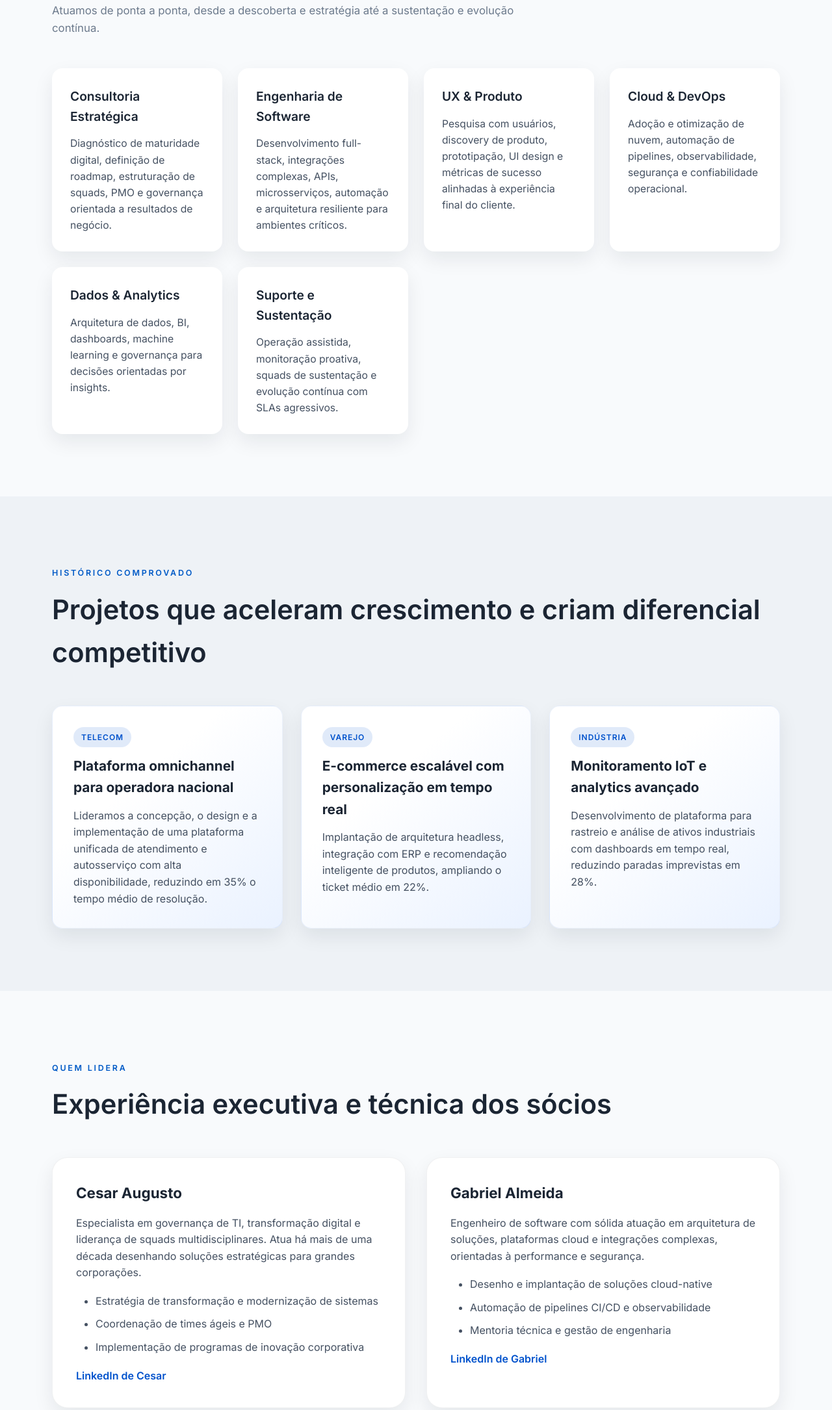
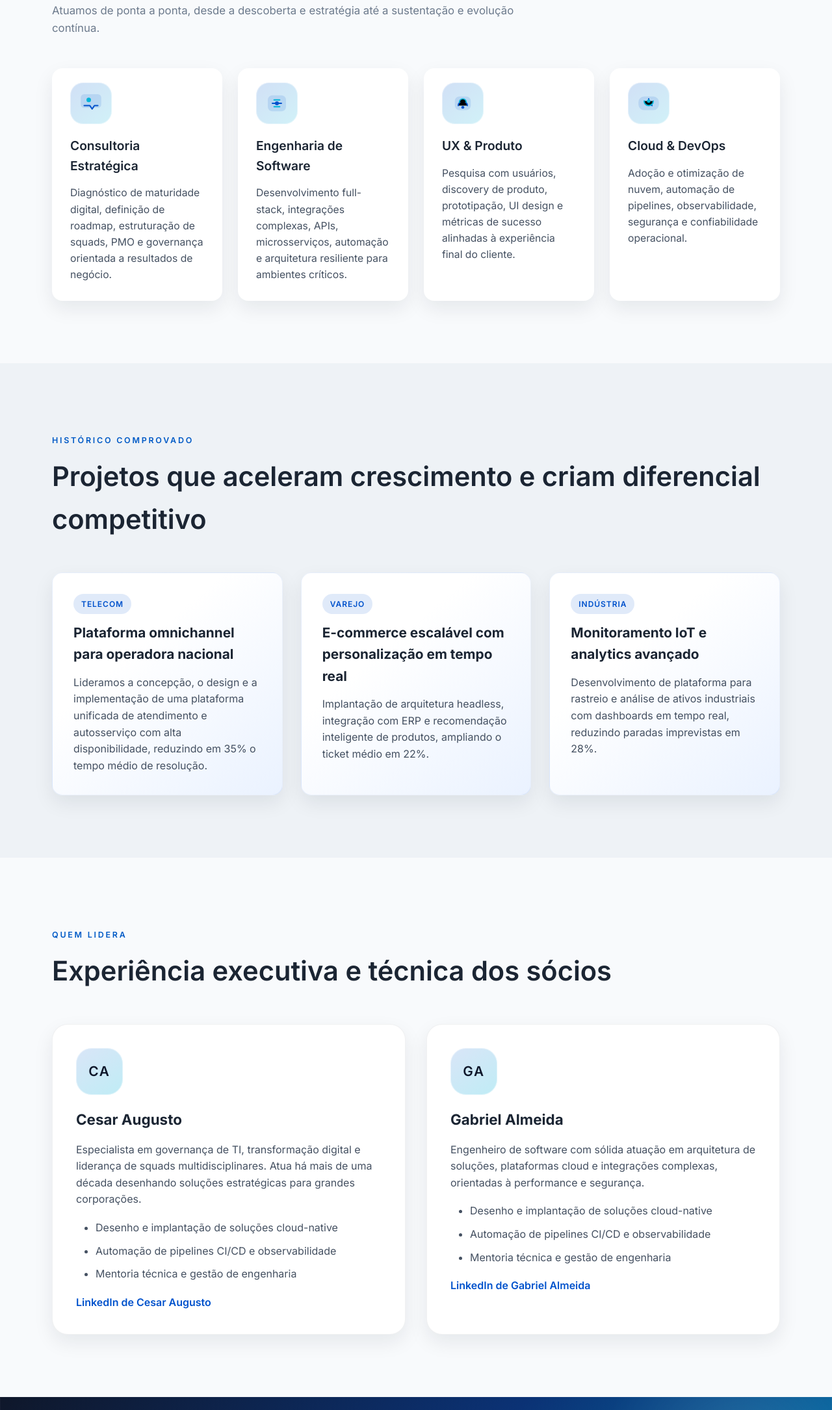
Before and after one commit to CAS-IT-Solutions/site-casitsolutions, a plain HTML site: page index.html in a window 1280 px wide. Shown: the part 1275-3445 px from the top of the page at 65% size. Drawn offline with Linux system fonts and the light colour scheme.

Commit message:
feat: add icons to service cards and enhance founder avatar styles

```diff
--- a/index.html
+++ b/index.html
@@ -62,6 +62,13 @@
       </div>
       <div class="cards-grid">
         <article class="card">
+          <div class="card-icon" aria-hidden="true">
+            <svg viewBox="0 0 48 48" xmlns="http://www.w3.org/2000/svg" role="presentation">
+              <rect x="6" y="8" width="36" height="24" rx="6" fill="rgba(0,82,204,0.12)" />
+              <path d="M12 28h10l4 6 4-6h6" stroke="#0052cc" stroke-width="2.4" stroke-linecap="round" stroke-linejoin="round" fill="none" />
+              <path d="M16 18a4 4 0 1 1 8 0 4 4 0 0 1-8 0Z" fill="#00b4d8" />
+            </svg>
+          </div>
           <h3>Consultoria Estratégica</h3>
           <p>
             Diagnóstico de maturidade digital, definição de roadmap, estruturação de squads, PMO e governança
@@ -69,6 +76,15 @@
           </p>
         </article>
         <article class="card">
+          <div class="card-icon" aria-hidden="true">
+            <svg viewBox="0 0 48 48" xmlns="http://www.w3.org/2000/svg" role="presentation">
+              <rect x="8" y="10" width="32" height="28" rx="8" fill="rgba(0,82,204,0.12)" />
+              <path d="M16 24h16" stroke="#0052cc" stroke-width="2.2" stroke-linecap="round" />
+              <path d="M19 18h10" stroke="#00b4d8" stroke-width="2.2" stroke-linecap="round" />
+              <path d="M19 30h10" stroke="#00b4d8" stroke-width="2.2" stroke-linecap="round" />
+              <circle cx="24" cy="24" r="3.5" fill="#0052cc" />
+            </svg>
+          </div>
           <h3>Engenharia de Software</h3>
           <p>
             Desenvolvimento full-stack, integrações complexas, APIs, microsserviços, automação e arquitetura resiliente
@@ -76,6 +92,14 @@
           </p>
         </article>
         <article class="card">
+          <div class="card-icon" aria-hidden="true">
+            <svg viewBox="0 0 48 48" xmlns="http://www.w3.org/2000/svg" role="presentation">
+              <rect x="10" y="12" width="28" height="24" rx="8" fill="rgba(0,82,204,0.12)" />
+              <path d="M16 28c0-4 3.6-8 8-8s8 4 8 8" stroke="#0052cc" stroke-width="2.2" stroke-linecap="round" />
+              <path d="M18 22c0-3 2.7-6 6-6s6 3 6 6" stroke="#00b4d8" stroke-width="2" stroke-linecap="round" />
+              <circle cx="24" cy="31" r="2.5" fill="#0052cc" />
+            </svg>
+          </div>
           <h3>UX &amp; Produto</h3>
           <p>
             Pesquisa com usuários, discovery de produto, prototipação, UI design e métricas de sucesso alinhadas
@@ -83,21 +107,17 @@
           </p>
         </article>
         <article class="card">
+          <div class="card-icon" aria-hidden="true">
+            <svg viewBox="0 0 48 48" xmlns="http://www.w3.org/2000/svg" role="presentation">
+              <rect x="6" y="12" width="36" height="24" rx="10" fill="rgba(0,82,204,0.12)" />
+              <path d="M24 16v8l6 4" stroke="#0052cc" stroke-width="2.2" stroke-linecap="round" stroke-linejoin="round" />
+              <path d="M32 20c0 4.418-3.582 8-8 8s-8-3.582-8-8" stroke="#00b4d8" stroke-width="2.2" stroke-linecap="round" />
+              <circle cx="24" cy="20" r="3" fill="#00b4d8" />
+            </svg>
+          </div>
           <h3>Cloud &amp; DevOps</h3>
           <p>
             Adoção e otimização de nuvem, automação de pipelines, observabilidade, segurança e confiabilidade operacional.
-          </p>
-        </article>
-        <article class="card">
-          <h3>Dados &amp; Analytics</h3>
-          <p>
-            Arquitetura de dados, BI, dashboards, machine learning e governança para decisões orientadas por insights.
-          </p>
-        </article>
-        <article class="card">
-          <h3>Suporte e Sustentação</h3>
-          <p>
-            Operação assistida, monitoração proativa, squads de sustentação e evolução contínua com SLAs agressivos.
           </p>
         </article>
       </div>
@@ -143,19 +163,25 @@
       </div>
       <div class="founders-grid">
         <article class="founder-card">
+          <div class="founder-avatar" aria-hidden="true">
+            <span>CA</span>
+          </div>
           <h3>Cesar Augusto</h3>
           <p>
             Especialista em governança de TI, transformação digital e liderança de squads multidisciplinares.
             Atua há mais de uma década desenhando soluções estratégicas para grandes corporações.
           </p>
           <ul class="bullet-list">
-            <li>Estratégia de transformação e modernização de sistemas</li>
-            <li>Coordenação de times ágeis e PMO</li>
-            <li>Implementação de programas de inovação corporativa</li>
+            <li>Desenho e implantação de soluções cloud-native</li>
+            <li>Automação de pipelines CI/CD e observabilidade</li>
+            <li>Mentoria técnica e gestão de engenharia</li>
           </ul>
-          <a class="link" href="https://www.linkedin.com/in/c-augusto/" target="_blank" rel="noopener">LinkedIn de Cesar</a>
+          <a class="link" href="https://www.linkedin.com/in/c-augusto/" target="_blank" rel="noopener">LinkedIn de Cesar Augusto</a>
         </article>
         <article class="founder-card">
+          <div class="founder-avatar" aria-hidden="true">
+            <span>GA</span>
+          </div>
           <h3>Gabriel Almeida</h3>
           <p>
             Engenheiro de software com sólida atuação em arquitetura de soluções, plataformas cloud e integrações complexas,
@@ -166,7 +192,7 @@
             <li>Automação de pipelines CI/CD e observabilidade</li>
             <li>Mentoria técnica e gestão de engenharia</li>
           </ul>
-          <a class="link" href="https://www.linkedin.com/in/gabriel-almeida-b5221974/" target="_blank" rel="noopener">LinkedIn de Gabriel</a>
+          <a class="link" href="https://www.linkedin.com/in/gabriel-almeida-b5221974/" target="_blank" rel="noopener">LinkedIn de Gabriel Almeida</a>
         </article>
       </div>
     </section>
@@ -239,7 +265,7 @@
         <a class="link" href="#projetos">Projetos</a>
       </div>
     </div>
-    <p class="footer-note">© 2024 CAS It Solutions. Todos os direitos reservados.</p>
+    <p class="footer-note">© 2025 CAS It Solutions. Todos os direitos reservados.</p>
   </footer>
 </body>
 </html>
--- a/styles.css
+++ b/styles.css
@@ -270,6 +270,23 @@ footer {
   transition: transform 0.2s ease, box-shadow 0.2s ease;
 }
 
+.card-icon {
+  width: 64px;
+  height: 64px;
+  border-radius: 20px;
+  background: linear-gradient(140deg, rgba(0, 82, 204, 0.18), rgba(0, 180, 216, 0.18));
+  display: flex;
+  align-items: center;
+  justify-content: center;
+  margin: -6px 0 18px;
+  box-shadow: inset 0 0 0 1px rgba(255, 255, 255, 0.4);
+}
+
+.card-icon svg {
+  width: 42px;
+  height: 42px;
+}
+
 .card h3 {
   margin: 0 0 14px;
   font-weight: 600;
@@ -346,6 +363,22 @@ footer {
   padding: 36px;
   box-shadow: var(--shadow-card);
   border: 1px solid rgba(15, 23, 42, 0.06);
+}
+
+.founder-avatar {
+  width: 72px;
+  height: 72px;
+  border-radius: 24px;
+  background: linear-gradient(145deg, rgba(0, 82, 204, 0.15), rgba(0, 180, 216, 0.25));
+  display: flex;
+  align-items: center;
+  justify-content: center;
+  font-weight: 600;
+  font-size: 1.3rem;
+  letter-spacing: 0.08em;
+  color: #0f172a;
+  margin-bottom: 20px;
+  box-shadow: inset 0 0 0 1px rgba(255, 255, 255, 0.4);
 }
 
 .founder-card h3 {
@@ -621,6 +654,24 @@ footer {
     padding: 72px 20px;
   }
 
+  .card-icon {
+    width: 56px;
+    height: 56px;
+    border-radius: 18px;
+  }
+
+  .card-icon svg {
+    width: 36px;
+    height: 36px;
+  }
+
+  .founder-avatar {
+    width: 64px;
+    height: 64px;
+    border-radius: 22px;
+    font-size: 1.1rem;
+  }
+
   .contact-grid {
     padding: 28px;
   }
```
